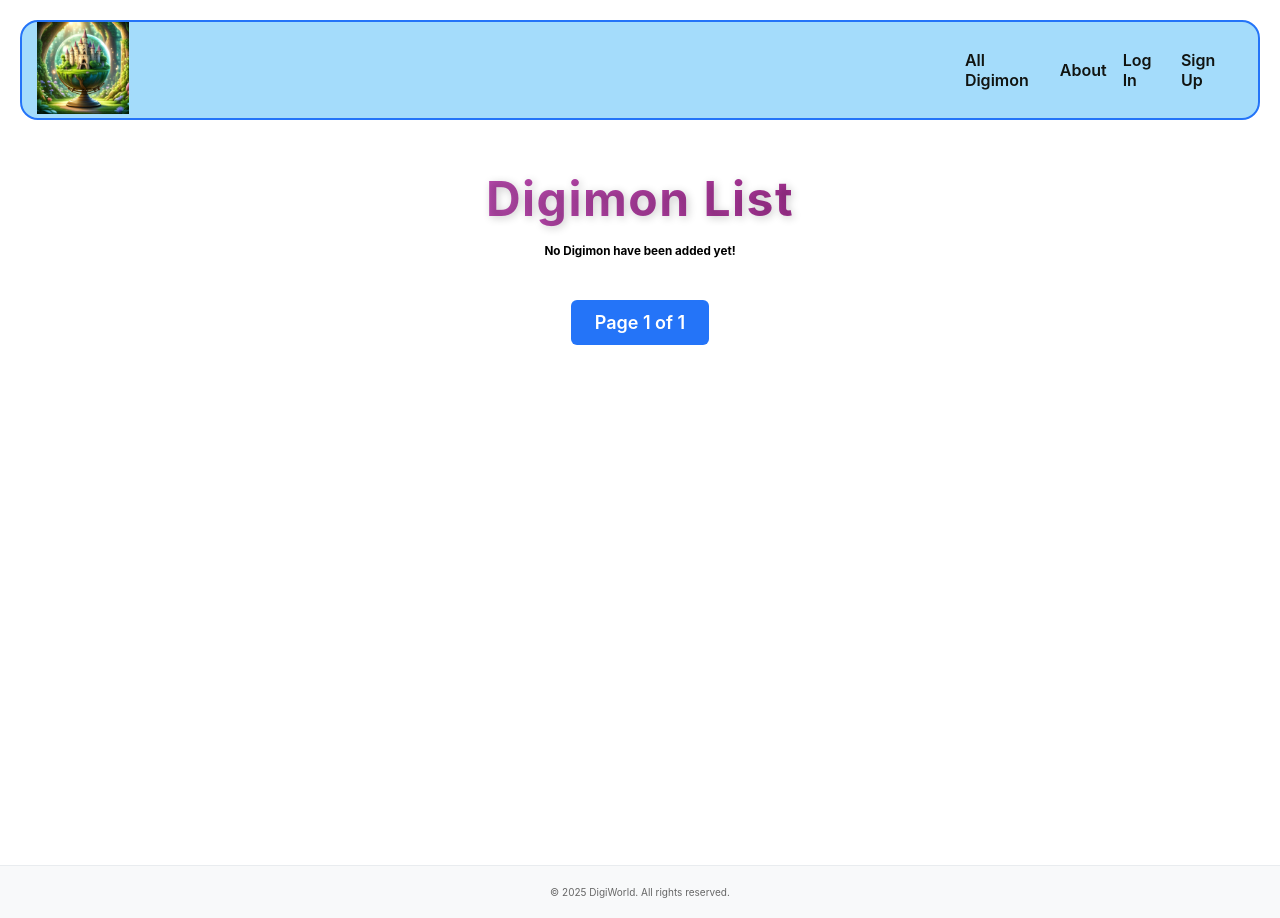
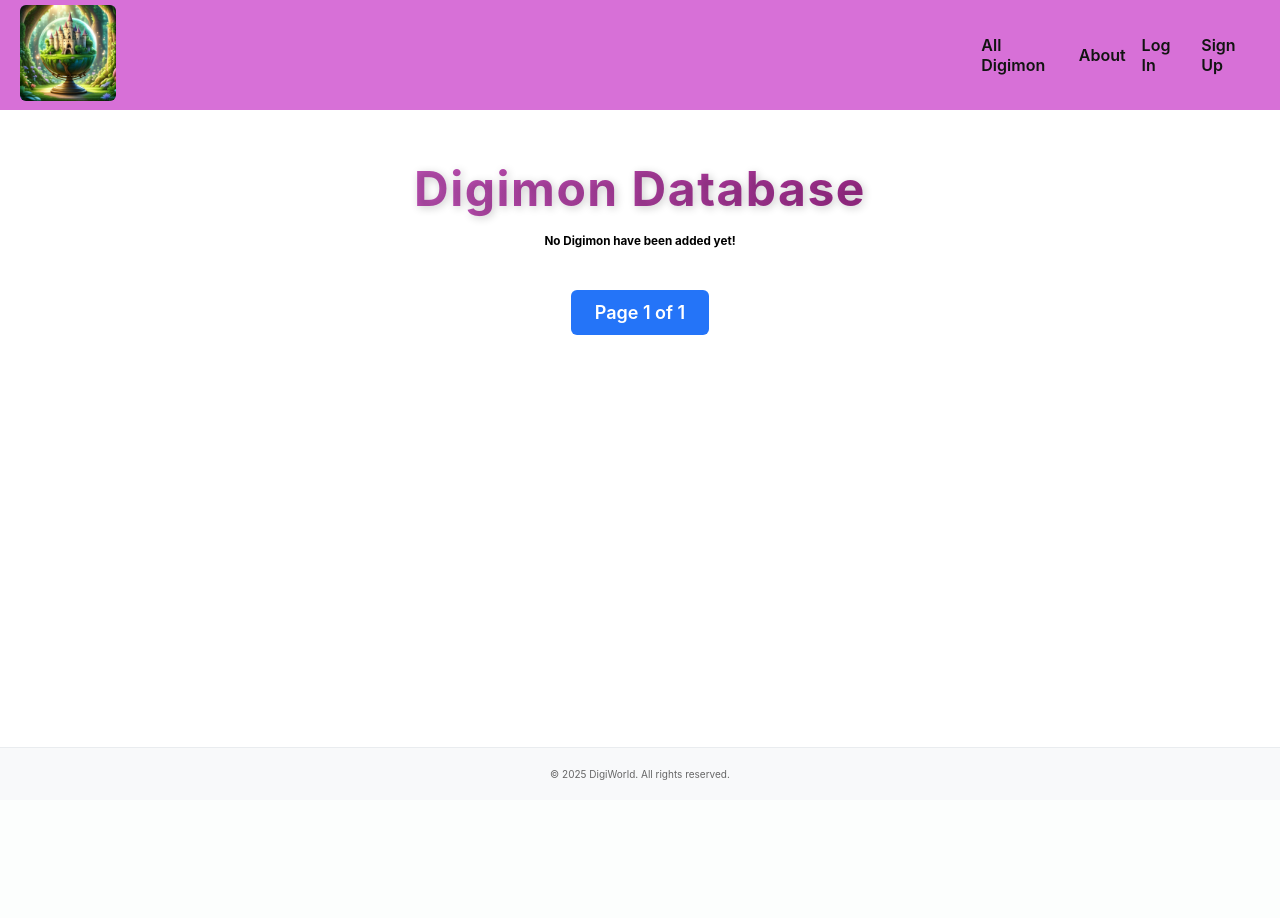
Before and after one commit to Tanisha-png/digiworld, a Django app: page /digimon/ in a window 1280 px wide. After the commit the page ends 780 px from the top, so only its background shows below. Run offline with Django 5.2, Linux system fonts and the light colour scheme; data that the repository does not hold is empty.

Commit message:
Fix NavBar

```diff
--- a/main_app/static/css/base.css
+++ b/main_app/static/css/base.css
@@ -33,7 +33,6 @@ body {
   position: relative;
   --nav-bg: rgba(104, 197, 248, 0.7);
   --nav-bg-ff: rgba(104, 197, 248, 0.9);
-  --borders: rgb(36, 116, 248) solid 2px;
   --text-color: rgb(17, 20, 17);
   --link-hover-color: rgb(16, 56, 158);
   --button-bg: rgb(245, 245, 245);
@@ -357,6 +356,7 @@ footer p {
 
   .menu li {
     margin: 15px 0;
+    text-align: center;
   }
 
   /* Hamburger Animation */
@@ -384,7 +384,7 @@ footer p {
 
   main {
     max-width: 1300px;
-    min-height: calc(100vh - 53px);
+    /* min-height: calc(100vh - 53px); */
     /* padding: 150px 10px 0px; */
   }
 
@@ -436,13 +436,12 @@ footer p {
 }
 
 @media only screen and (min-width: 1024px) {
-  main {
-    min-height: calc(100vh - 55px);
-  }
+  /* main {
+    /* min-height: calc(100vh - 55px); */
+  } */
 
   header {
-    margin: 20px 20px 0 20px;
-    width: calc(100vw - 40px);
+    margin: 0;
     max-width: 1920px;
     top: 20px;
     background-color: transparent;
@@ -454,7 +453,6 @@ footer p {
     margin: 0;
     background: var(--nav-bg-ff);
     border: var(--borders);
-    border-radius: 18px;
   }
 
   nav {
@@ -476,12 +474,12 @@ footer p {
 
     nav,
     .header-logo-container {
-      background: rgba(104, 197, 248, 0.6);
       -webkit-backdrop-filter: blur(3px);
+      background: rgb(215, 112, 215);
       backdrop-filter: blur(3px);
     }
   }
-}
+
 
 #logout-form button {
   text-decoration: none;
--- a/main_app/templates/base.html
+++ b/main_app/templates/base.html
@@ -21,7 +21,7 @@
         <nav>
           <ul class="menu">
             <a href="/">
-              <img src="{% static 'images/logo.jpg' %}" alt="The DigiWorld logo" style="width: 10%; height: auto;" />
+              <img src="{% static 'images/logo.jpg' %}" alt="The DigiWorld logo" style="width: 10%; margin: 5px; border-radius: 6px; height: auto;" />
             </a>
             {% if user.is_authenticated %}
             <li><a href="{% url 'digimon-index' %}">All Digimon</a></li>
--- a/main_app/templates/digimon/index.html
+++ b/main_app/templates/digimon/index.html
@@ -44,7 +44,7 @@
 </style>
 {% endblock %} {% block content %}
 
-<h1 class="titleName">Digimon List</h1>
+<h1 class="titleName">Digimon Database</h1>
 
 {% if user.digimon.count >= 6 %}
 <div class="card-panel yellow lighten-4">
```
